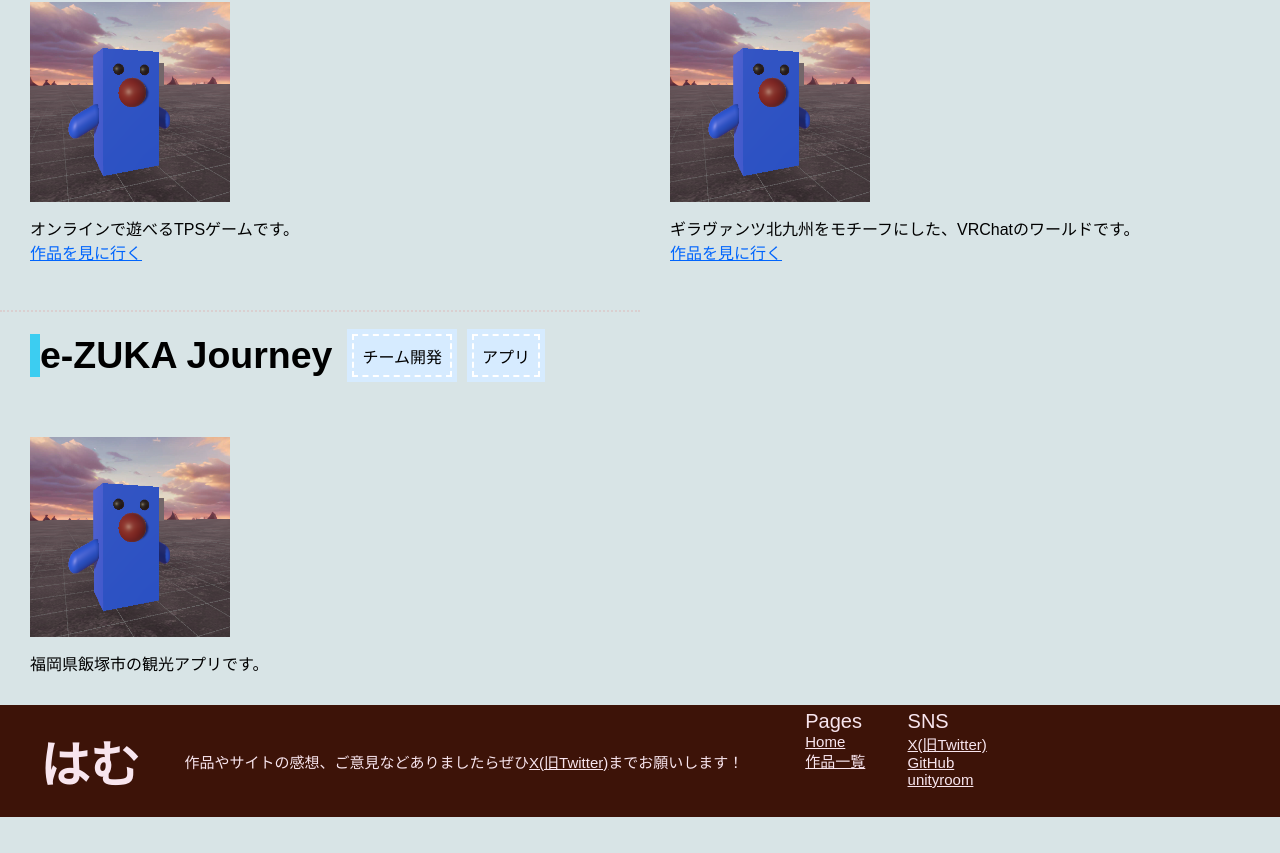
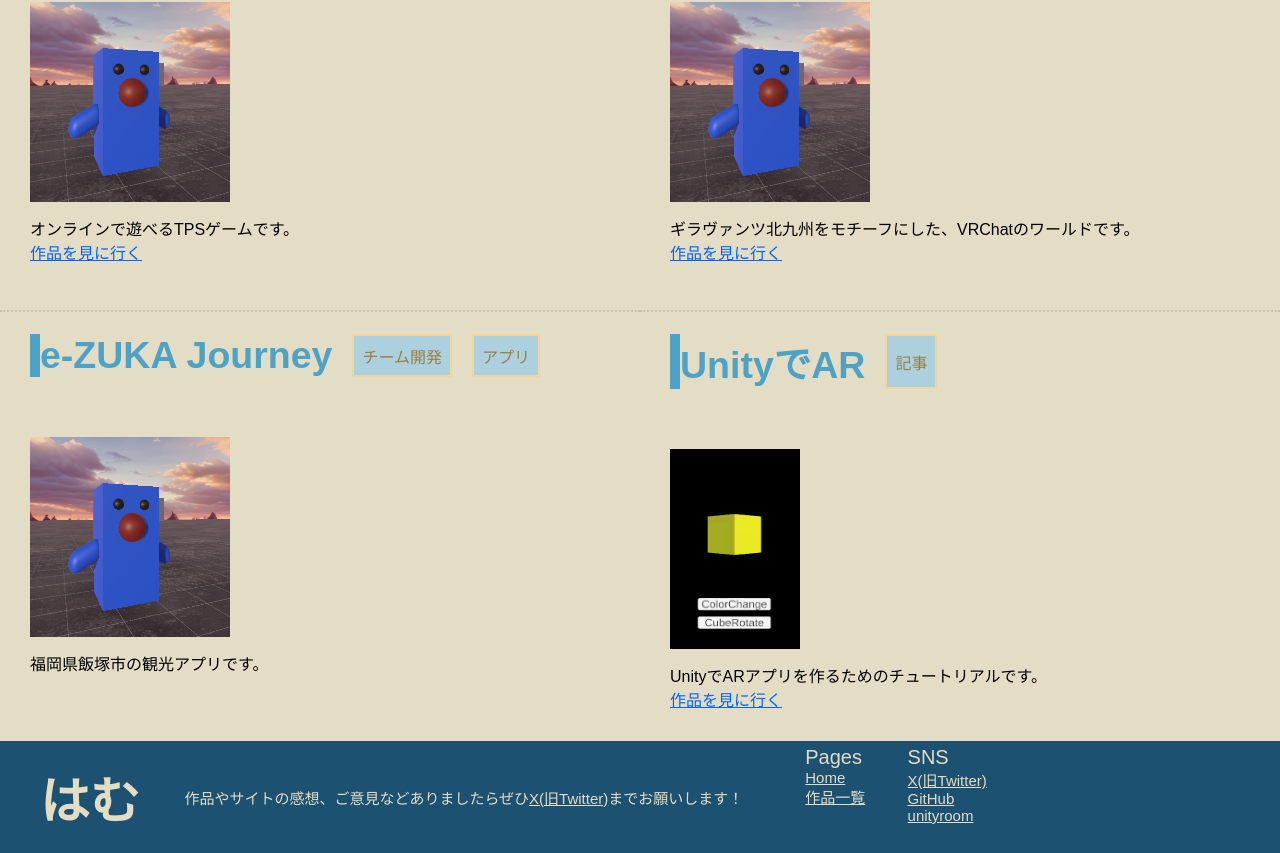
Before and after one commit to 51hamu51/HamuOfficialSite, a Next.js app: page /products in a window 1280 px wide. Shown: the part 385-1238 px from the top of the page. Before the commit the page ends 1202 px from the top, so only its background shows below. Built offline with nearby package versions, Linux system fonts and the light colour scheme.

Commit message:
change:color

```diff
--- a/src/app/globals.css
+++ b/src/app/globals.css
@@ -17,12 +17,13 @@ body {
 }
 
 body {
-  background-color: #d8e4e6;
+  background-color: #e3ddc5;
 }
 
 .title {
   font-size: 50px;
-  margin: 30px;
+  padding: 30px;
+  color: #6a9ab8;
 }
 .underline {
   text-decoration: underline;
@@ -36,7 +37,7 @@ a {
   color: inherit;
 }
 .hamu {
-  color: brown;
+  color: #326c91;
 }
 p {
   color: black;
--- a/src/app/products/page.tsx
+++ b/src/app/products/page.tsx
@@ -42,6 +42,18 @@ export default function Products() {
             IsLink={false}
           />
         </div>
+        <div className={styles.works_children}>
+          <Works
+            title="UnityでAR"
+            tags={["記事"]}
+            image_alt="BPEX_icon"
+            image_src="/Images/Unity_AR.png"
+            image_width={130}
+            image_height={200}
+            sentence="UnityでARアプリを作るためのチュートリアルです。"
+            link="https://qiita.com/51hamu51/items/80e472b8bbb3b52e4ecd"
+          />
+        </div>
       </div>
     </>
   );
--- a/src/components/Footer/footer.module.css
+++ b/src/components/Footer/footer.module.css
@@ -5,23 +5,23 @@
   justify-content: space-evenly;
 }
 .footerText_title {
-  color: #f8e5ee;
+  color: #e3ddc5;
   font-size: 50px;
   padding: 20px;
 }
 .footerArea {
-  background-color: #3d1308;
+  background-color: #1c5172;
   display: flex;
 }
 .footerText_message {
-  color: #f8e5ee;
+  color: #e3ddc5;
   font-size: 15px;
   padding: 5px;
   margin-top: auto;
   margin-bottom: auto;
 }
 .links {
-  color: #f8e5ee;
+  color: #e3ddc5;
   font-size: 15px;
   padding: 5px;
 }
@@ -33,7 +33,7 @@
   font-size: 20px;
 }
 .pages {
-  color: #f8e5ee;
+  color: #e3ddc5;
   font-size: 15px;
   padding: 5px;
 }
@@ -50,10 +50,10 @@
   justify-content: space-evenly;
 }
 .links_title_head {
-  color: #f8e5ee;
+  color: #e3ddc5;
 }
 .pages_title_head {
-  color: #f8e5ee;
+  color: #e3ddc5;
 }
 @media (max-width: 599px) {
   .footerArea {
--- a/src/components/Header/header.module.css
+++ b/src/components/Header/header.module.css
@@ -4,5 +4,5 @@
   padding: 20px;
 }
 .headerArea {
-  background-color: #aee4e0;
+  background-color: #d3c094;
 }
--- a/src/components/Works/index.tsx
+++ b/src/components/Works/index.tsx
@@ -37,7 +37,7 @@ export const Works = ({
         <div className={styles.Tags}>
           {tags.map((value) => (
             <div className={styles.Tag} key={{ title } + "_" + value}>
-              <p>{value}</p>
+              <p className={styles.Tag_p}>{value}</p>
             </div>
           ))}
         </div>
--- a/src/components/Works/works.module.css
+++ b/src/components/Works/works.module.css
@@ -1,10 +1,10 @@
 .Products_title {
   margin-right: 20px;
   font-size: 25px;
-  border-left: solid rgb(60, 205, 241) 10px;
+  border-left: solid #4ea2c6 10px;
 }
 .DivideLine {
-  border-bottom: dotted 2px #dacfd0;
+  border-bottom: dotted 2px #cfbeaf;
   padding-top: 1em;
   margin: 0 0 -0.5em;
 }
@@ -21,12 +21,14 @@
 }
 .Tag {
   padding: 0.2em 0.5em;
-  background: #d6ebff;
-  box-shadow: 0px 0px 0px 5px #d6ebff;
-  border: dashed 2px white;
+  background: #add0df;
+  border: solid 2px #f0d69a;
   margin-right: 20px;
   display: flex;
   align-items: center;
+}
+.Tag_p {
+  color: #997f42;
 }
 .title_parent {
   display: flex;
@@ -37,6 +39,7 @@
 }
 .Products_title_text {
   margin: 0px;
+  color: #4ea2c6;
 }
 
 @media (max-width: 599px) {
```
Also changed, not shown: public/Images/Unity_AR.png (added).
